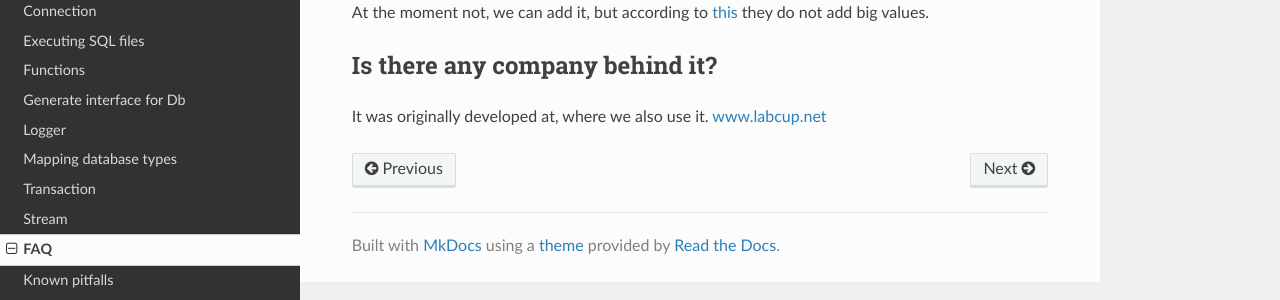
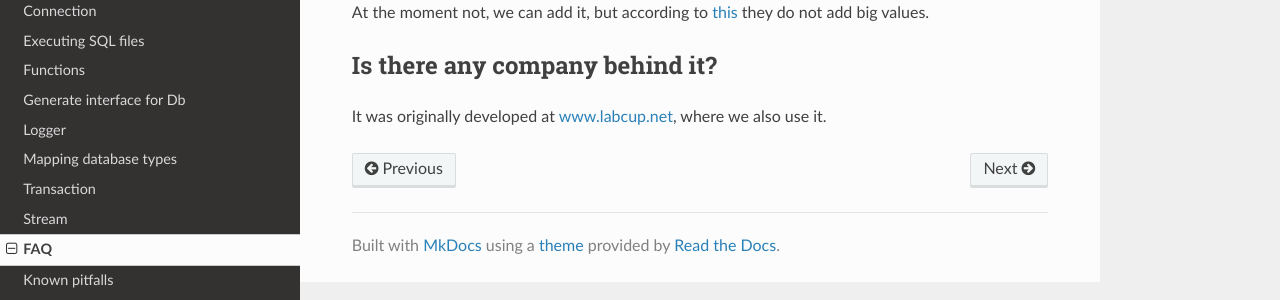
Before and after one commit to holdfenytolvaj/pogi, an MkDocs documentation site: the page built from docs/faq.md, in a window 1280 px wide. Shown: the part 154-454 px from the top of the page. Built offline with MkDocs 1.6.1, drawn with Linux system fonts in a browser that asks for light colours; nearby versions of some CDN libraries; old or Windows-style settings are respelled for this version of MkDocs.

Commit message:
fix styleing

```diff
--- a/docs/faq.md
+++ b/docs/faq.md
@@ -4,5 +4,4 @@ At the moment not, we can add it, but according to
 they do not add big values.
 
 ##Is there any company behind it?
-It was originally developed at, where we also use it.
-[www.labcup.net](http://www.labcup.net/)
+It was originally developed at [www.labcup.net](http://www.labcup.net/), where we also use it.
```
